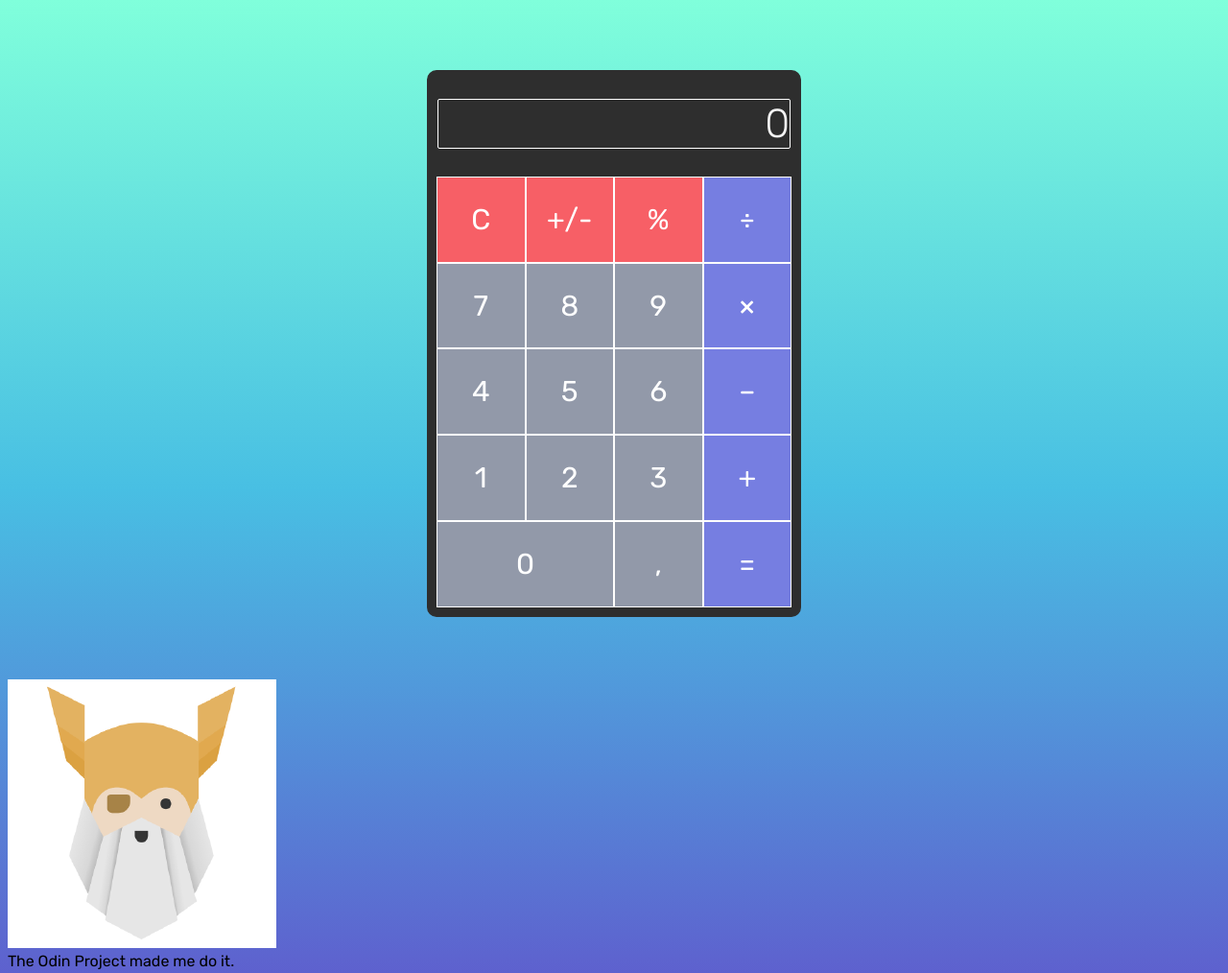
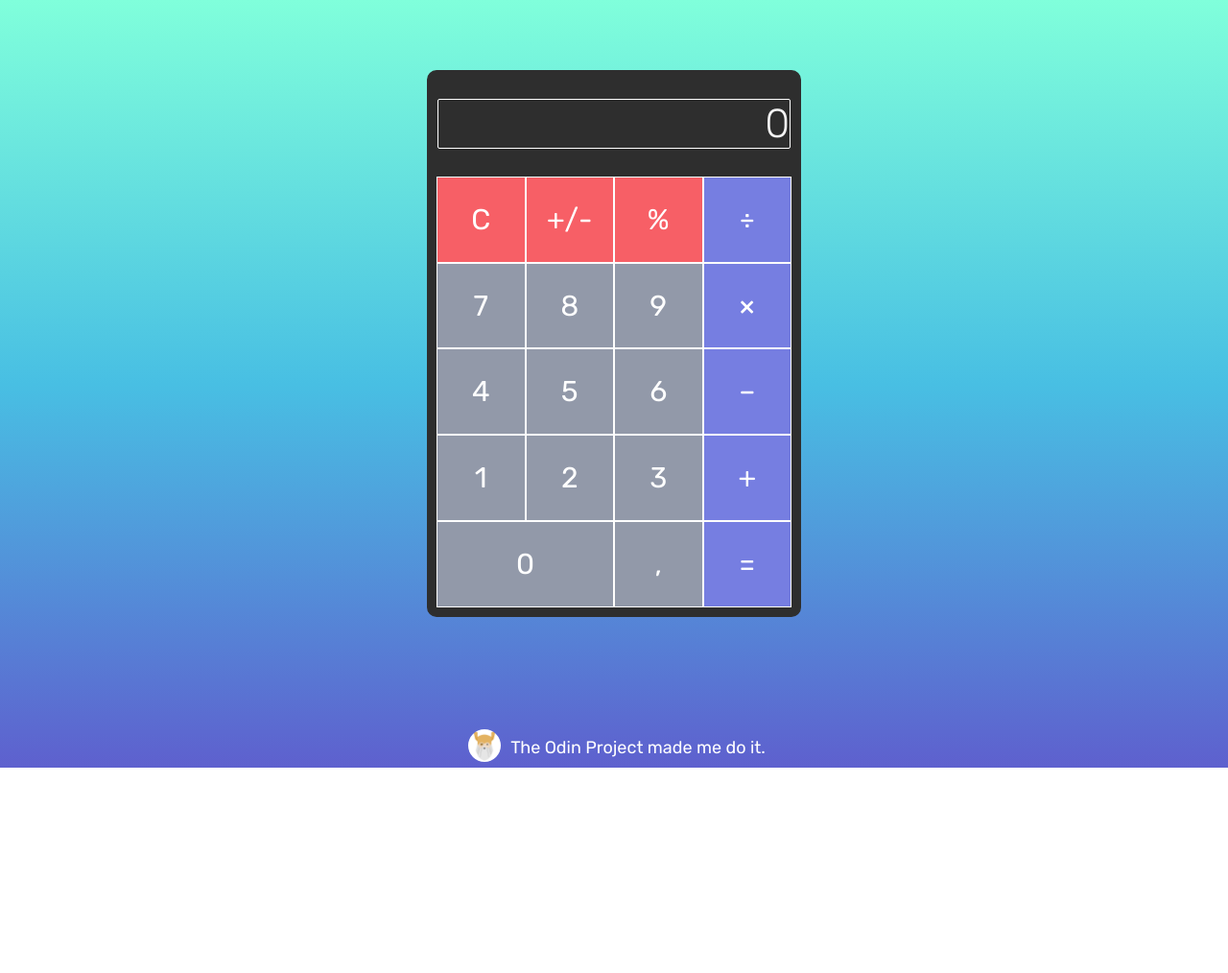
Before and after one commit to paul-solomon/calculator, a plain HTML site: page index.html in a window 1280 px wide. Shown: the whole page at 96% size. After the commit the page ends 800 px from the top, so only its background shows below. Drawn offline with Linux system fonts and the light colour scheme.

Commit message:
Style the footer section.

```diff
--- a/styles.css
+++ b/styles.css
@@ -163,3 +163,33 @@ body {
 .number-button {
     background-color: #9299a9;
 }
+
+.footer-section {
+    display: flex;
+    flex: 1 1 0;
+    justify-content: center;
+    position: fixed;
+    bottom: 0;
+    width: 100%;
+}
+
+.footer-container {
+    display: flex;
+    align-items: center;
+}
+
+.odin-icon {
+    border-radius: 50%;
+    flex: 1;
+    justify-content: flex-end;
+    height: 34px;
+    flex-wrap: wrap;
+}
+
+.footer-text {
+    flex: 1;
+    justify-content: flex-start;
+    margin: 10px;
+    color: white;
+    font-size: 18px;
+}
```
